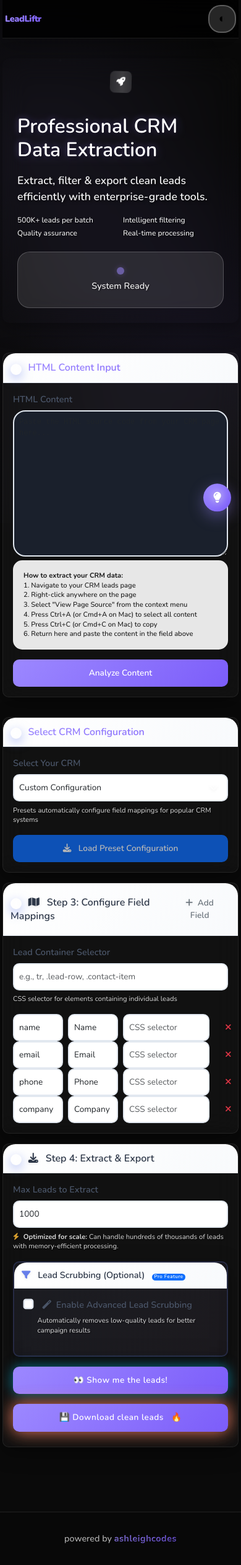
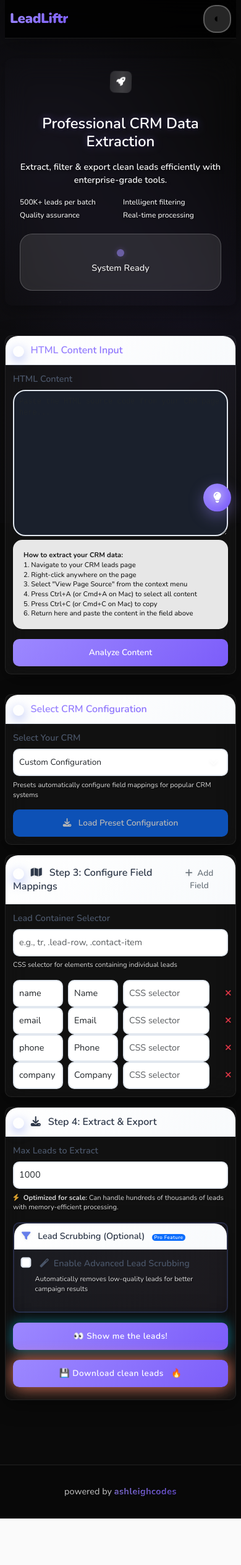
Before and after one commit to ashleighcodess/Leadliftr, a Flask app: template templates/simple_index.html in a window 390 px wide. Shown: the whole page at 62% size. After the commit the page ends 2450 px from the top, so only its background shows below. Run offline with Flask 3, Linux system fonts and the light colour scheme; the template is opened without the code that fills it, so the values that code supplies are empty; some libraries are stand-ins or nearby versions.

Commit message:
Improve mobile device compatibility and increase logo size for better viewing
Implements responsive design adjustments and increases the LeadLiftr logo size in static/style.css.

Replit-Commit-Author: Agent
Replit-Commit-Session-Id: 72e68ea3-9b9c-42d6-bf71-49370e48d499
Replit-Commit-Screenshot-Url: https://storage.googleapis.com/screenshot-production-us-central1/b1c5c53a-c104-4257-8141-a9a8c1face0a/72e68ea3-9b9c-42d6-bf71-49370e48d499/EPPG7ky

```diff
--- a/static/style.css
+++ b/static/style.css
@@ -102,6 +102,7 @@ body::after {
     background-clip: text;
     font-weight: 900;
     letter-spacing: -0.5px;
+    font-size: 1.8rem;
 }
 
 .bg-gradient-fire {
@@ -1672,17 +1673,68 @@ body.light-mode .btn-outline-light {
     .floating-guide-btn i {
         font-size: 1.2rem;
     }
+
+    /* Mobile responsive adjustments */
+    .container {
+        padding: 0 1rem;
+    }
+
+    .card {
+        margin-bottom: 1.5rem;
+    }
+
+    .card-body {
+        padding: 1rem;
+    }
+
+    .btn {
+        font-size: 0.9rem;
+        padding: 0.5rem 1rem;
+    }
+
+    .form-control {
+        font-size: 1rem;
+    }
+
+    .hero-section {
+        padding: 2rem 0;
+    }
+
+    .hero-title {
+        font-size: 2rem;
+        line-height: 1.2;
+        text-align: center;
+        margin-bottom: 1rem;
+    }
+
+    .hero-subtitle {
+        font-size: 1rem;
+        text-align: center;
+        margin-bottom: 2rem;
+    }
+
+    .navbar-brand {
+        font-size: 1.6rem;
+    }
+
+    .brand-text {
+        font-size: 1.6rem;
+    }
 }
 
 /* Additional Mobile Optimizations */
 @media (max-width: 480px) {
     .container-fluid {
-        padding: 0 0.25rem;
+        padding: 0 0.5rem;
     }
 
     .navbar-brand {
-        font-size: 0.9rem;
+        font-size: 1.4rem;
         line-height: 1.2;
+    }
+
+    .brand-text {
+        font-size: 1.4rem;
     }
 
     .floating-guide-container {
@@ -1698,6 +1750,61 @@ body.light-mode .btn-outline-light {
     .floating-guide-btn i {
         font-size: 1.1rem;
     }
+
+    .hero-title {
+        font-size: 1.5rem;
+        text-align: center;
+    }
+
+    .hero-subtitle {
+        font-size: 0.9rem;
+        text-align: center;
+    }
+
+    .card {
+        margin-bottom: 1rem;
+    }
+
+    .card-body {
+        padding: 0.75rem;
+    }
+
+    .btn {
+        font-size: 0.85rem;
+        padding: 0.4rem 0.8rem;
+    }
+
+    .form-control {
+        font-size: 0.9rem;
+        padding: 0.5rem;
+    }
+
+    .table-responsive {
+        font-size: 0.8rem;
+    }
+
+    .stats-grid {
+        grid-template-columns: 1fr;
+        gap: 1rem;
+    }
+
+    .stats-card {
+        padding: 0.75rem;
+    }
+
+    .form-floating label {
+        font-size: 0.9rem;
+    }
+
+    .step-card {
+        margin-bottom: 1rem;
+        padding: 0.75rem;
+    }
+
+    .progress {
+        height: 8px;
+    }
+}
 
     .badge {
         font-size: 0.55em;
```
